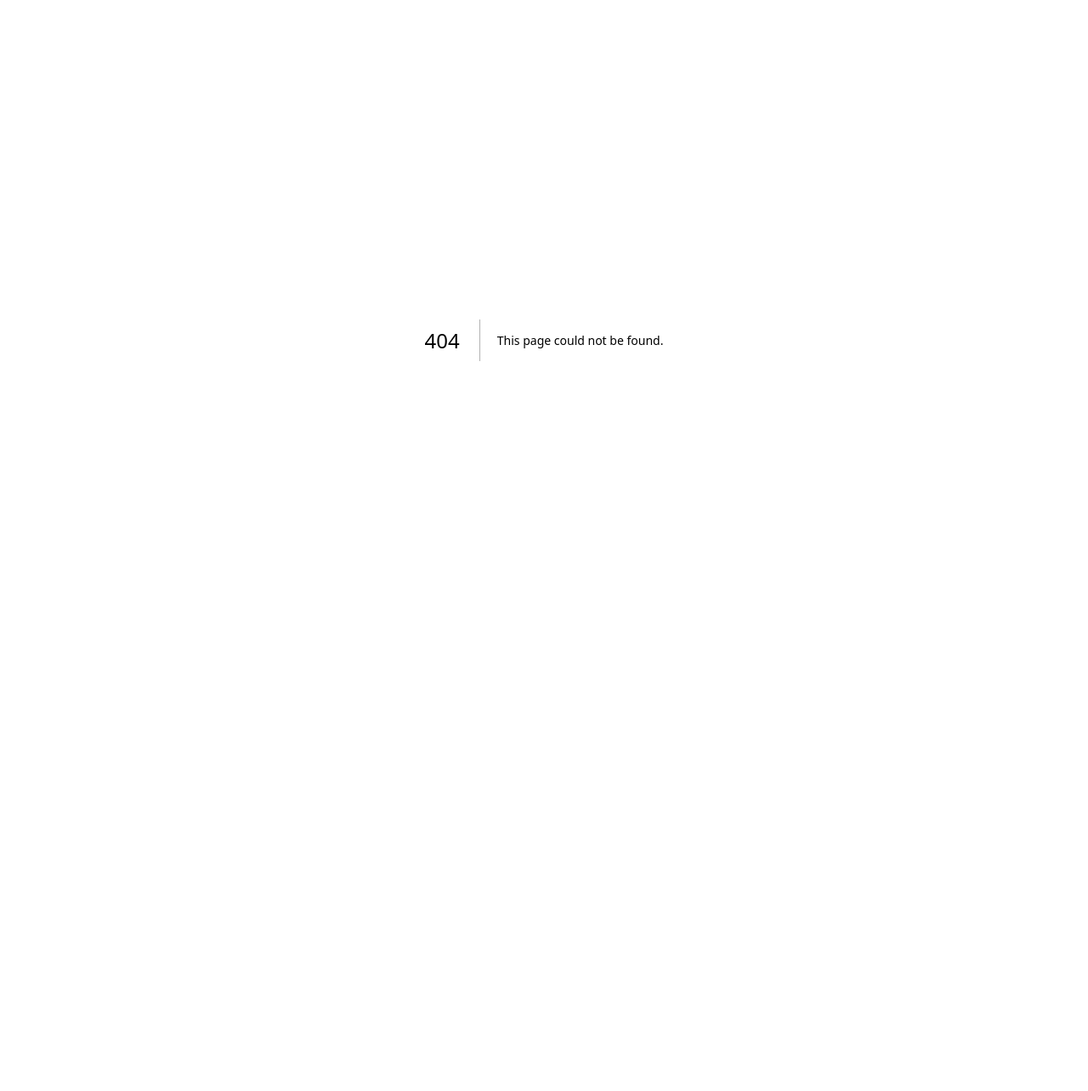
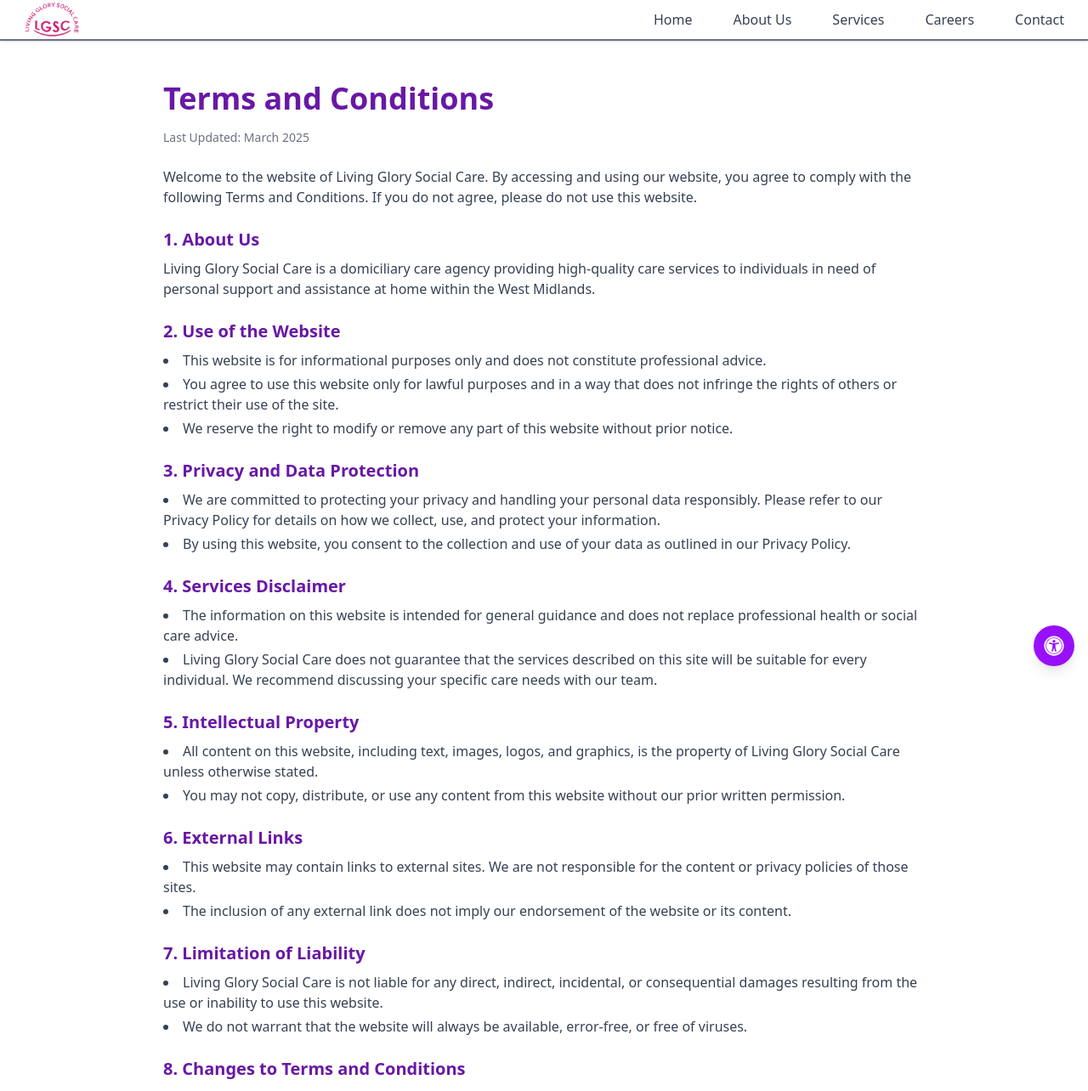
Before and after one commit to onengiyeJacob14/my-website, a Next.js app: page /terms in a window 1280 px wide. Before the commit this address had no page. Shown: the top 1284 px of the page at 85% size. Before the commit the page ends 800 px from the top, so only its background shows below. Built offline with nearby package versions, Linux system fonts and the light colour scheme.

Commit message:
Major update to About us Doyin and Samuel picture now showing.

```diff
--- a/src/app/news-updates/page.js
+++ b/src/app/news-updates/page.js
@@ -198,12 +198,11 @@ export default function NewsUpdatesPage() {
                   className="bg-white p-4 shadow rounded-md"
                 >
                   <h3 className="text-xl font-semibold text-gray-800 mb-2">
-                    New Website Coming Soon!
+                    New Website Launched!
                   </h3>
                   <p>
                     We are excited to announce that Living Glory Social Care has
-                    a new website! Full details and the official launch will be
-                    shared by March 2025. Please stay tuned.
+                    a new website!
                   </p>
                 </motion.div>
 
--- a/src/app/page.js
+++ b/src/app/page.js
@@ -24,10 +24,6 @@ export default function Home() {
     {
       title: "Training Completion",
       text: "Congrats to everyone for completing training! E-MAR implementation is fully live.",
-    },
-    {
-      title: "New Website Coming Soon",
-      text: "We\'re launching a new website by March 2025. Stay tuned for more updates!",
     },
     {
       title: "Away Days",
@@ -84,7 +80,8 @@ export default function Home() {
               Compassion in Action{" "}
               <span className="relative inline-block">
                 Excellence
-                <span className="absolute left-0 bottom-[0.15em] w-full h-[0.5em]">
+                 {/* SVG stroke placed *below* the text */}
+                 <span className="absolute left-0 top-[calc(100%)] w-full h-[0.5em]">
                   <svg
                     viewBox="0 0 300 20"
                     fill="none"
--- a/src/app/team/page.js
+++ b/src/app/team/page.js
@@ -42,7 +42,7 @@ export default function TeamPage() {
     {
       name: "Doyin Ogunmeru",
       role: "Care Coordinator | Payroll Manager",
-      photo: "/documents/team/doyin.png",
+      photo: "/documents/team/Doyin.png",
 
     },
     {
@@ -54,7 +54,7 @@ export default function TeamPage() {
     {
       name: "Samuel Ekun",
       role: "Staffing Coordinator | Invoicing Officer",
-      photo: "/documents/team/samuel.jpg", // Provide the correct image path or leave blank if unavailable
+      photo: "/documents/team/sam.jpg", // Provide the correct image path or leave blank if unavailable
 
     },
     // Add more team members as needed
--- /dev/null
+++ b/src/app/terms/page.js
@@ -0,0 +1,220 @@
+"use client";
+
+import Header from "../../components/Header";
+import Footer from "../../components/Footer";
+import AccessibilityWidget from "../../components/AccessibilityWidget";
+import { motion } from "framer-motion";
+
+export default function TermsPage() {
+  return (
+    <div className="min-h-screen flex flex-col bg-white">
+      <Header />
+      <main className="flex-grow py-12 px-4 md:px-8 lg:px-16 text-gray-700">
+        <motion.div
+          initial={{ opacity: 0, y: 10 }}
+          animate={{ opacity: 1, y: 0 }}
+          transition={{ duration: 0.6 }}
+          className="max-w-4xl mx-auto space-y-6"
+        >
+          {/* Page Heading */}
+          <h1 className="text-3xl md:text-4xl font-bold text-[#6818A5] mb-4">
+            Terms and Conditions
+          </h1>
+          <p className="text-sm text-gray-500">
+            Last Updated: March 2025
+          </p>
+
+          <p>
+            Welcome to the website of Living Glory Social Care. By accessing and using our
+            website, you agree to comply with the following Terms and Conditions. If you do not
+            agree, please do not use this website.
+          </p>
+
+          {/* 1. About Us */}
+          <section className="space-y-2">
+            <h2 className="text-xl font-semibold text-[#6818A5]">
+              1. About Us
+            </h2>
+            <p>
+              Living Glory Social Care is a domiciliary care agency providing high-quality care
+              services to individuals in need of personal support and assistance at home within
+              the West Midlands.
+            </p>
+          </section>
+
+          {/* 2. Use of the Website */}
+          <section className="space-y-2">
+            <h2 className="text-xl font-semibold text-[#6818A5]">
+              2. Use of the Website
+            </h2>
+            <ul className="list-disc list-inside space-y-1">
+              <li>
+                This website is for informational purposes only and does not constitute
+                professional advice.
+              </li>
+              <li>
+                You agree to use this website only for lawful purposes and in a way that does not
+                infringe the rights of others or restrict their use of the site.
+              </li>
+              <li>
+                We reserve the right to modify or remove any part of this website without prior
+                notice.
+              </li>
+            </ul>
+          </section>
+
+          {/* 3. Privacy and Data Protection */}
+          <section className="space-y-2">
+            <h2 className="text-xl font-semibold text-[#6818A5]">
+              3. Privacy and Data Protection
+            </h2>
+            <ul className="list-disc list-inside space-y-1">
+              <li>
+                We are committed to protecting your privacy and handling your personal data
+                responsibly. Please refer to our Privacy Policy for details on how we collect,
+                use, and protect your information.
+              </li>
+              <li>
+                By using this website, you consent to the collection and use of your data as
+                outlined in our Privacy Policy.
+              </li>
+            </ul>
+          </section>
+
+          {/* 4. Services Disclaimer */}
+          <section className="space-y-2">
+            <h2 className="text-xl font-semibold text-[#6818A5]">
+              4. Services Disclaimer
+            </h2>
+            <ul className="list-disc list-inside space-y-1">
+              <li>
+                The information on this website is intended for general guidance and does not
+                replace professional health or social care advice.
+              </li>
+              <li>
+                Living Glory Social Care does not guarantee that the services described on this
+                site will be suitable for every individual. We recommend discussing your specific
+                care needs with our team.
+              </li>
+            </ul>
+          </section>
+
+          {/* 5. Intellectual Property */}
+          <section className="space-y-2">
+            <h2 className="text-xl font-semibold text-[#6818A5]">
+              5. Intellectual Property
+            </h2>
+            <ul className="list-disc list-inside space-y-1">
+              <li>
+                All content on this website, including text, images, logos, and graphics, is the
+                property of Living Glory Social Care unless otherwise stated.
+              </li>
+              <li>
+                You may not copy, distribute, or use any content from this website without our
+                prior written permission.
+              </li>
+            </ul>
+          </section>
+
+          {/* 6. External Links */}
+          <section className="space-y-2">
+            <h2 className="text-xl font-semibold text-[#6818A5]">
+              6. External Links
+            </h2>
+            <ul className="list-disc list-inside space-y-1">
+              <li>
+                This website may contain links to external sites. We are not responsible for the
+                content or privacy policies of those sites.
+              </li>
+              <li>
+                The inclusion of any external link does not imply our endorsement of the website
+                or its content.
+              </li>
+            </ul>
+          </section>
+
+          {/* 7. Limitation of Liability */}
+          <section className="space-y-2">
+            <h2 className="text-xl font-semibold text-[#6818A5]">
+              7. Limitation of Liability
+            </h2>
+            <ul className="list-disc list-inside space-y-1">
+              <li>
+                Living Glory Social Care is not liable for any direct, indirect, incidental, or
+                consequential damages resulting from the use or inability to use this website.
+              </li>
+              <li>
+                We do not warrant that the website will always be available, error-free, or free
+                of viruses.
+              </li>
+            </ul>
+          </section>
+
+          {/* 8. Changes to Terms and Conditions */}
+          <section className="space-y-2">
+            <h2 className="text-xl font-semibold text-[#6818A5]">
+              8. Changes to Terms and Conditions
+            </h2>
+            <ul className="list-disc list-inside space-y-1">
+              <li>
+                We reserve the right to update or modify these Terms and Conditions at any time
+                without prior notice.
+              </li>
+              <li>
+                Your continued use of the website after changes are made constitutes acceptance of
+                the updated terms.
+              </li>
+            </ul>
+          </section>
+
+          {/* 9. Governing Law */}
+          <section className="space-y-2">
+            <h2 className="text-xl font-semibold text-[#6818A5]">
+              9. Governing Law
+            </h2>
+            <ul className="list-disc list-inside space-y-1">
+              <li>
+                These Terms and Conditions are governed by and construed in accordance with the
+                laws of England and Wales.
+              </li>
+              <li>
+                Any disputes arising from the use of this website shall be subject to the exclusive
+                jurisdiction of the courts of England and Wales.
+              </li>
+            </ul>
+          </section>
+
+          {/* 10. Contact Us */}
+          <section className="space-y-2">
+            <h2 className="text-xl font-semibold text-[#6818A5]">
+              10. Contact Us
+            </h2>
+            <p>
+              If you have any questions about these Terms and Conditions, please contact us at:
+            </p>
+            <address className="not-italic">
+              <strong>Living Glory Social Care</strong> <br />
+              St George&apos;s Community Hub, Great Hampton Row, Birmingham, B19 3JG <br />
+              <strong>Email:</strong>{" "}
+              <a
+                href="mailto:info@livingglorysocialcare.com"
+                className="underline text-[#6818A5] hover:text-[#8B2FC9]"
+              >
+                info@livingglorysocialcare.com
+              </a>
+              <br />
+              <strong>Phone:</strong> 0121 679 6452
+            </address>
+          </section>
+
+          <p>
+            By using this website, you acknowledge that you have read, understood, and agreed to
+            these Terms and Conditions.
+          </p>
+        </motion.div>
+      </main>
+      <Footer />
+      <AccessibilityWidget />
+    </div>
+  );
+}
--- a/src/components/ContactDetailsSection.js
+++ b/src/components/ContactDetailsSection.js
@@ -73,6 +73,40 @@ export default function ContactDetailsSection() {
             at our main office.
           </p>
 
+          {/* Email */}
+          <div className="flex items-start space-x-3">
+            <FaEnvelope className="text-[#6818A5] mt-1" size={24} />
+            <div>
+              <h4 className="font-semibold text-lg">Email Us</h4>
+              <p className="text-sm">
+                <a
+                  href="mailto:info@livingglorysocialcare.com"
+                  className="underline text-[#6818A5] hover:text-[#8B2FC9]"
+                >
+                  info@livingglorysocialcare.com
+                </a>
+              </p>
+            </div>
+          </div>
+
+          {/* Phone */}
+          <div className="flex items-start space-x-3">
+            <FaPhone className="text-[#6818A5] mt-1" size={24} />
+            <div>
+              <h4 className="font-semibold text-lg">Phone</h4>
+              <p className="text-sm">0121 679 6452</p>
+            </div>
+          </div>
+
+          {/* Phone */}
+          <div className="flex items-start space-x-3">
+            <FaPhone className="text-[#6818A5] mt-1" size={24} />
+            <div>
+              <h4 className="font-semibold text-lg">Emergency Contacts</h4>
+              <p className="text-sm">07481427966,</p> <p className="text-sm">07749786800,</p> <p className="text-sm">07377928026,</p> <p className="text-sm">07823782121</p>
+            </div>
+          </div>
+
           {/* Address */}
           <div className="flex items-start space-x-3">
             <FaMapMarkerAlt className="text-[#6818A5] mt-1" size={24} />
@@ -96,32 +130,7 @@ export default function ContactDetailsSection() {
             <FaClock className="text-[#6818A5] mt-1" size={24} />
             <div>
               <h4 className="font-semibold text-lg">Opening Hours</h4>
-              <p className="text-sm">Monday - Friday : 9:00am - 17:00</p>
-            </div>
-          </div>
-
-          {/* Phone */}
-          <div className="flex items-start space-x-3">
-            <FaPhone className="text-[#6818A5] mt-1" size={24} />
-            <div>
-              <h4 className="font-semibold text-lg">Phone</h4>
-              <p className="text-sm">0121 679 6452</p>
-            </div>
-          </div>
-
-          {/* Email */}
-          <div className="flex items-start space-x-3">
-            <FaEnvelope className="text-[#6818A5] mt-1" size={24} />
-            <div>
-              <h4 className="font-semibold text-lg">Email Us</h4>
-              <p className="text-sm">
-                <a
-                  href="mailto:info@livingglorysocialcare.com"
-                  className="underline text-[#6818A5] hover:text-[#8B2FC9]"
-                >
-                  info@livingglorysocialcare.com
-                </a>
-              </p>
+              <p className="text-sm">Monday - Friday : 9:00AM - 5:30PM</p>
             </div>
           </div>
 
--- a/src/components/Footer.js
+++ b/src/components/Footer.js
@@ -58,11 +58,6 @@ export default function Footer() {
               <li>
                 <Link href="/careers" className="hover:underline">
                   Join Us
-                </Link>
-              </li>
-              <li>
-                <Link href="/partnerships" className="hover:underline">
-                  Partnerships
                 </Link>
               </li>
               <li>
```
Also changed, not shown: public/documents/team/sam.jpg (added), 1 other file (tests, documents, lock files or other folders).
